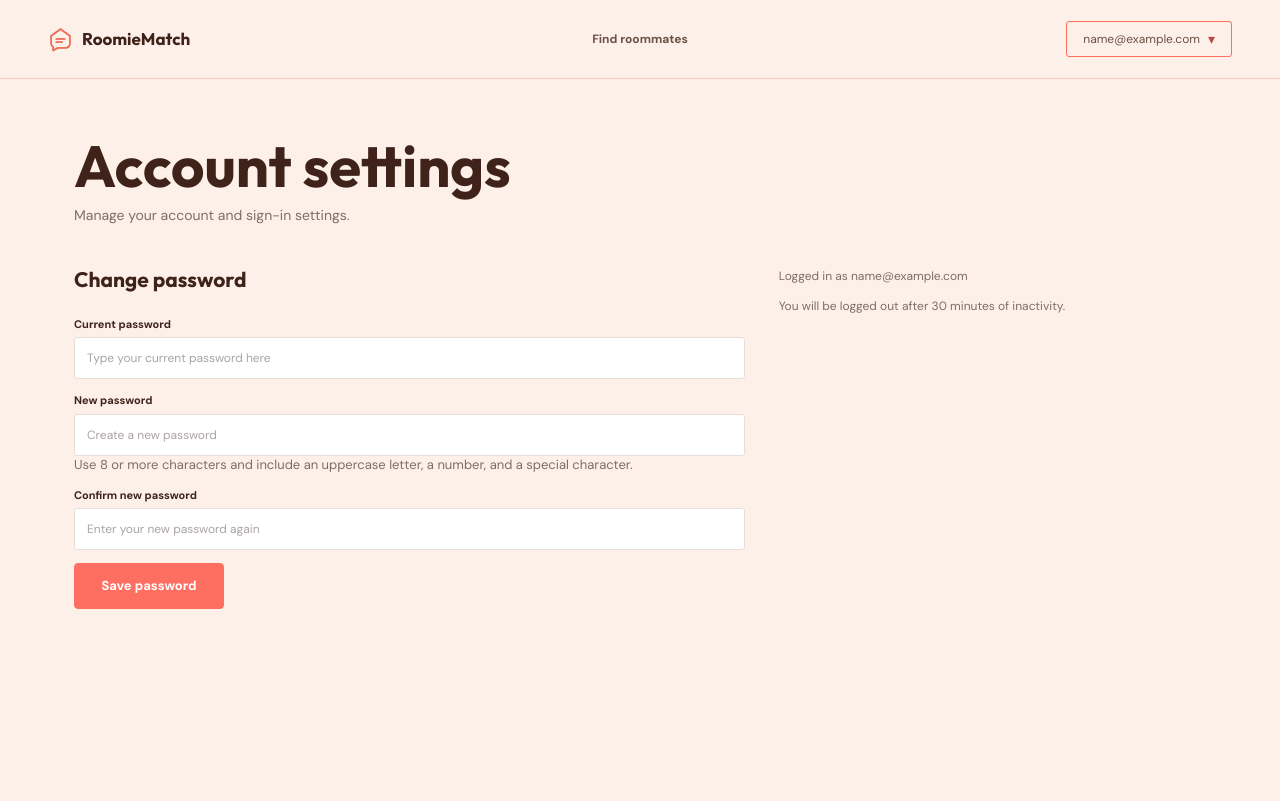
After one commit to kimberlytsang/RoomieMatch, a Django app: page /account/settings/ in a window 1280 px wide. The commit adds this page. Run offline with Django 5.2, Linux system fonts and the light colour scheme; the visitor is signed in with stand-in values (Sample User, id 1).

Commit message:
Added dropdown menu that includes account settings and log out. Password requirements adjusted to require at least one number. Account settings includes change password feature which follows the  same password requirements as when registering a new user.

```diff
--- a/accounts/page_urls.py
+++ b/accounts/page_urls.py
@@ -7,4 +7,5 @@ urlpatterns = [
     path("", page_views.home, name="home"),
     path("register/", page_views.register_page, name="register-page"),
     path("login/", page_views.login_page, name="login-page"),
+    path("account/settings/", page_views.account_settings, name="account-settings"),
 ]
--- a/accounts/page_views.py
+++ b/accounts/page_views.py
@@ -1,4 +1,5 @@
 """Page views: render HTML templates. All data changes go through the JSON API."""
+from django.contrib.auth.decorators import login_required
 from django.shortcuts import redirect, render
 
 
@@ -16,3 +17,8 @@ def login_page(request):
     if request.user.is_authenticated:
         return redirect("home")
     return render(request, "login.html")
+
+
+@login_required(login_url="login-page")
+def account_settings(request):
+    return render(request, "account_settings.html")
--- a/accounts/urls.py
+++ b/accounts/urls.py
@@ -8,4 +8,5 @@ urlpatterns = [
     path("auth/register", views.register, name="auth-register"),  # US-01
     path("auth/login", views.login_view, name="auth-login"),  # US-02
     path("auth/logout", views.logout_view, name="auth-logout"),  # US-03
+    path("auth/password/change", views.change_password, name="auth-password-change"),
 ]
--- a/static/css/site.css
+++ b/static/css/site.css
@@ -33,7 +33,7 @@ h1, h2, h3 { font-family: "Outfit", "DM Sans", sans-serif; letter-spacing: 0; }
 
 .site-header {
   position: relative;
-  z-index: 2;
+  z-index: 10;
   border-bottom: 1px solid var(--line);
   background: rgba(37, 38, 61, .96);
 }
@@ -73,6 +73,43 @@ h1, h2, h3 { font-family: "Outfit", "DM Sans", sans-serif; letter-spacing: 0; }
 .site-nav a { color: #d4d3dc; font-size: 12px; font-weight: 700; text-decoration: none; }
 .site-nav a:hover, .site-nav a:focus-visible { color: var(--coral); }
 .header-email { overflow: hidden; max-width: 190px; color: #d4d3dc; font-size: 12px; text-overflow: ellipsis; white-space: nowrap; }
+.account-menu { position: relative; }
+.account-menu-toggle { gap: 8px; padding: 5px 8px; border-color: var(--coral); }
+.account-menu-caret { font-size: 14px; line-height: 1; }
+.account-menu-panel {
+  position: absolute;
+  top: calc(100% + 8px);
+  right: 0;
+  z-index: 5;
+  width: max-content;
+  min-width: 176px;
+  padding: 0;
+  border: 1px solid rgba(255, 255, 255, .8);
+  border-radius: 3px;
+  color: #fff;
+  background: var(--ink-deep);
+  box-shadow: 0 8px 18px rgba(9, 10, 20, .16);
+}
+.account-menu-panel[hidden] { display: none; }
+.account-menu-panel a, .account-menu-panel button {
+  display: block;
+  width: 100%;
+  padding: 8px 10px;
+  border: 0;
+  color: inherit;
+  background: transparent;
+  font-size: 12px;
+  text-align: left;
+  text-decoration: none;
+  cursor: pointer;
+}
+.account-menu-panel a + button { border-top: 1px solid rgba(255, 255, 255, .2); }
+.account-menu-panel a:hover, .account-menu-panel a:focus-visible,
+.account-menu-panel button:hover, .account-menu-panel button:focus-visible {
+  color: var(--ink-deep);
+  background: var(--coral);
+}
+.account-menu-panel button:disabled { cursor: wait; opacity: .68; }
 
 .header-button {
   display: inline-flex;
@@ -244,6 +281,32 @@ body:has(.roommate-page) .site-nav a, body:has(.roommate-page) .header-email { c
 body:has(.roommate-page) .site-nav a:hover, body:has(.roommate-page) .site-nav a:focus-visible { color: var(--coral); }
 body:has(.roommate-page) .header-button { border-color: var(--coral); color: #b84a3f; }
 body:has(.roommate-page) .header-button:hover, body:has(.roommate-page) .header-button:focus-visible { color: #fff; background: var(--coral); }
+body:has(.roommate-page) .account-menu-panel { color: #3f231a; background: #FDF0E9; }
+body:has(.roommate-page) .account-menu-panel { border-color: #ffcabb; }
+body:has(.roommate-page) .account-menu-panel a + button { border-top-color: #ffcabb; }
+body:has(.roommate-page) .account-menu-panel a:hover, body:has(.roommate-page) .account-menu-panel a:focus-visible,
+body:has(.roommate-page) .account-menu-panel button:hover, body:has(.roommate-page) .account-menu-panel button:focus-visible {
+  color: #b84a3f;
+  background: #fff1ec;
+}
+.account-settings-page { min-height: calc(100vh - 78px); padding: 58px 26px 72px; }
+.account-settings-page .roommate-heading > p:last-child { color: #806d66; }
+.account-settings-layout { display: grid; max-width: 1040px; grid-template-columns: minmax(0, 1.5fr) minmax(245px, .75fr); align-items: start; gap: 34px; }
+.account-settings-card { padding: 24px; border: 1px solid var(--line); border-radius: 7px; color: #fff; background: var(--ink-deep); box-shadow: 0 12px 28px rgba(9, 10, 20, .2); }
+.account-settings-page .account-settings-card { padding: 0; border: 0; border-radius: 0; color: #3f231a; background: transparent; box-shadow: none; }
+.password-settings-card { padding: 0; border: 0; border-radius: 0; background: transparent; box-shadow: none; }
+.account-settings-card h2 { margin-bottom: 5px; font-size: 21px; }
+.account-settings-card p { margin: 0; color: #d1d0da; font-size: 13px; overflow-wrap: anywhere; }
+.account-settings-card .button-primary { flex: 0 0 auto; color: #fff; }
+.password-settings-form { margin-top: 20px; }
+.password-settings-form .field-group label { color: #3f231a; }
+.password-settings-form .field-group input { height: 42px; }
+.password-settings-form .field-hint { color: #806d66; }
+.password-settings-form .button-primary { min-width: 150px; }
+.password-form-message { min-height: 0; margin: 12px 0 0; color: #287044; font-size: 12px; }
+.password-form-message.is-error { color: #a3332d; }
+.account-settings-side { grid-column: 2; grid-row: 1; padding-top: 3px; }
+.account-settings-email, .account-settings-inactivity { margin: 0 0 12px; color: #806d66; font-size: 12px; overflow-wrap: anywhere; }
 .roommate-heading { max-width: 610px; margin-bottom: 38px; }
 .roommate-heading h1, .roommate-detail-card h1 { margin-bottom: 10px; font-size: clamp(38px, 5vw, 58px); font-weight: 700; line-height: 1; }
 .roommate-heading > p:last-child { margin-bottom: 0; color: #806d66; font-size: 14px; }
@@ -317,11 +380,11 @@ body:has(.roommate-page) .header-button:hover, body:has(.roommate-page) .header-
 
 @media (max-width: 640px) {
   .header-inner, .page-wrap { width: min(100% - 36px, 480px); }
-  .header-inner { height: 66px; }
+  .header-inner { height: 66px; grid-template-columns: 1fr auto; gap: 8px; }
   .brand { font-size: 15px; }
   .header-action { gap: 8px; }
   .site-nav { display: none; }
-  .header-email { display: none; }
+  .header-email { max-width: 75px; }
   .header-button { min-width: 76px; min-height: 34px; }
   .home-hero { grid-template-columns: 1fr; gap: 22px; padding: 45px 0 42px; }
   .hero-copy { padding-bottom: 0; }
@@ -347,6 +410,7 @@ body:has(.roommate-page) .header-button:hover, body:has(.roommate-page) .header-
   .register-page .auth-portrait { width: 104px; height: 124px; }
   .register-page .auth-portrait-female { height: 134px; }
   .roommate-page { min-height: calc(100vh - 66px); padding: 38px 0 45px; }
+  .account-settings-page { min-height: calc(100vh - 66px); padding: 38px 0 45px; }
   .roommate-heading { margin-bottom: 30px; }
   .roommate-grid { grid-template-columns: 1fr; }
   .roommate-filters { grid-template-columns: 1fr; gap: 12px; padding: 16px; }
@@ -354,6 +418,8 @@ body:has(.roommate-page) .header-button:hover, body:has(.roommate-page) .header-
   .roommate-detail-card { grid-template-columns: 1fr; gap: 22px; padding: 23px; }
   .roommate-avatar-large { height: 170px; }
   .roommate-facts { grid-template-columns: 1fr; }
+  .account-settings-layout { grid-template-columns: 1fr; }
+  .account-settings-card { padding: 20px; }
 }
 
 @media (max-height: 640px) and (min-width: 901px) {
--- /dev/null
+++ b/templates/account_settings.html
@@ -0,0 +1,70 @@
+{% extends "base.html" %}
+
+{% block title %}Account settings - RoomieMatch{% endblock %}
+
+{% block content %}
+<main class="page-wrap roommate-page account-settings-page">
+  <section class="roommate-heading">
+    <h1>Account settings</h1>
+    <p>Manage your account and sign-in settings.</p>
+  </section>
+
+  <div class="account-settings-layout">
+    <aside class="account-settings-side">
+      <p class="account-settings-email">Logged in as {{ user.email }}</p>
+      <p class="account-settings-inactivity">You will be logged out after 30 minutes of inactivity.</p>
+    </aside>
+    <section class="account-settings-card password-settings-card" aria-labelledby="password-heading">
+      <h2 id="password-heading">Change password</h2>
+      <form id="change-password-form" class="password-settings-form">
+        <div class="field-group">
+          <label for="current-password">Current password</label>
+          <input id="current-password" name="current_password" type="password" autocomplete="current-password" placeholder="Type your current password here" required>
+        </div>
+        <div class="field-group">
+          <label for="new-password">New password</label>
+          <input id="new-password" name="new_password" type="password" autocomplete="new-password" placeholder="Create a new password" required>
+          <p class="field-hint">Use 8 or more characters and include an uppercase letter, a number, and a special character.</p>
+        </div>
+        <div class="field-group">
+          <label for="confirm-password">Confirm new password</label>
+          <input id="confirm-password" name="confirm_password" type="password" autocomplete="new-password" placeholder="Enter your new password again" required>
+        </div>
+        <button class="button-primary" type="submit">Save password</button>
+        <p class="password-form-message" id="password-form-message" role="status" aria-live="polite"></p>
+      </form>
+    </section>
+
+  </div>
+</main>
+<script>
+  const changePasswordForm = document.getElementById("change-password-form");
+  const passwordFormMessage = document.getElementById("password-form-message");
+
+  changePasswordForm.addEventListener("submit", async (event) => {
+    event.preventDefault();
+    const submitButton = changePasswordForm.querySelector('button[type="submit"]');
+    const formData = new FormData(changePasswordForm);
+    const payload = Object.fromEntries(formData.entries());
+    passwordFormMessage.textContent = "";
+    passwordFormMessage.classList.remove("is-error");
+    submitButton.disabled = true;
+
+    try {
+      const response = await postJson("/api/auth/password/change", payload);
+      if (response.status === 200) {
+        changePasswordForm.reset();
+        passwordFormMessage.textContent = response.data.message;
+      } else {
+        passwordFormMessage.textContent = response.data?.error || "Could not change your password. Please try again.";
+        passwordFormMessage.classList.add("is-error");
+      }
+    } catch (error) {
+      passwordFormMessage.textContent = "Could not change your password. Please check your connection and try again.";
+      passwordFormMessage.classList.add("is-error");
+    } finally {
+      submitButton.disabled = false;
+    }
+  });
+</script>
+{% endblock %}
--- a/templates/base.html
+++ b/templates/base.html
@@ -10,7 +10,7 @@
   <link rel="preconnect" href="https://fonts.googleapis.com">
   <link rel="preconnect" href="https://fonts.gstatic.com" crossorigin>
   <link href="https://fonts.googleapis.com/css2?family=DM+Sans:wght@400;500;600;700&family=Outfit:wght@500;600;700&display=swap" rel="stylesheet">
-  <link rel="stylesheet" href="{% static 'css/site.css' %}">
+  <link rel="stylesheet" href="{% static 'css/site.css' %}?v=20261027-8">
   <script>
     // Shared helper: POST JSON to the API with the CSRF token. Returns {status, data}.
     // The CSRF token is read from the cookie at the moment of the request, not from the
@@ -47,8 +47,16 @@
       {% endif %}
       <div class="header-action">
         {% if user.is_authenticated %}
-          <span class="header-email">{{ user.email }}</span>
-          {% block header_action %}<a class="header-button" href="/">Account</a>{% endblock %}
+          <div class="account-menu">
+            <button class="header-button account-menu-toggle" id="account-menu-toggle" type="button" aria-haspopup="true" aria-expanded="false" aria-controls="account-menu">
+              <span class="header-email">{{ user.email }}</span>
+              <span class="account-menu-caret" aria-hidden="true">&#9662;</span>
+            </button>
+            <div class="account-menu-panel" id="account-menu" hidden>
+              <a href="{% url 'account-settings' %}">Account settings</a>
+              <button type="button" data-logout>Log out</button>
+            </div>
+          </div>
         {% else %}
           <a class="header-button" href="/login/">Log in</a>
         {% endif %}
@@ -57,8 +65,33 @@
   </header>
   {% block content %}{% endblock %}
   <script>
-    const logoutButton = document.getElementById("logout");
-    if (logoutButton) {
+    const accountMenuToggle = document.getElementById("account-menu-toggle");
+    const accountMenu = document.getElementById("account-menu");
+    if (accountMenuToggle && accountMenu) {
+      const closeAccountMenu = () => {
+        accountMenu.hidden = true;
+        accountMenuToggle.setAttribute("aria-expanded", "false");
+      };
+
+      accountMenuToggle.addEventListener("click", () => {
+        const isExpanded = accountMenuToggle.getAttribute("aria-expanded") === "true";
+        accountMenu.hidden = isExpanded;
+        accountMenuToggle.setAttribute("aria-expanded", String(!isExpanded));
+      });
+
+      document.addEventListener("click", (event) => {
+        if (!event.target.closest(".account-menu")) closeAccountMenu();
+      });
+
+      document.addEventListener("keydown", (event) => {
+        if (event.key === "Escape" && !accountMenu.hidden) {
+          closeAccountMenu();
+          accountMenuToggle.focus();
+        }
+      });
+    }
+
+    document.querySelectorAll("[data-logout]").forEach((logoutButton) => {
       logoutButton.addEventListener("click", async () => {
         logoutButton.disabled = true;
         try {
@@ -74,7 +107,7 @@
           logoutButton.disabled = false;
         }
       });
-    }
+    });
   </script>
 </body>
 </html>
--- a/templates/home.html
+++ b/templates/home.html
@@ -1,9 +1,6 @@
 {% extends "base.html" %}
 {% load static %}
 {% block title %}RoomieMatch - Find your next roommate{% endblock %}
-{% block header_action %}
-  <button class="header-button" id="logout" type="button">Log out</button>
-{% endblock %}
 {% block content %}
 <div class="page-wrap home-page">
   <section class="home-hero" id="find-roommates">
@@ -32,6 +29,5 @@
       </div>
     </div>
   </section>
-  <p class="logout-error" id="logout-error" role="alert" aria-live="polite"></p>
 </div>
 {% endblock %}
--- a/templates/profiles/roommate_detail.html
+++ b/templates/profiles/roommate_detail.html
@@ -1,10 +1,6 @@
 {% extends "base.html" %}
 
 {% block title %}{{ roommate.display_name }} - RoomieMatch{% endblock %}
-
-{% block header_action %}
-  <button class="header-button" id="logout" type="button">Log out</button>
-{% endblock %}
 
 {% block content %}
 <main class="page-wrap roommate-page roommate-detail-page">
--- a/templates/profiles/roommate_list.html
+++ b/templates/profiles/roommate_list.html
@@ -1,10 +1,6 @@
 {% extends "base.html" %}
 
 {% block title %}Find roommates - RoomieMatch{% endblock %}
-
-{% block header_action %}
-  <button class="header-button" id="logout" type="button">Log out</button>
-{% endblock %}
 
 {% block content %}
 <main class="page-wrap roommate-page">
--- a/templates/profiles/roommate_unavailable.html
+++ b/templates/profiles/roommate_unavailable.html
@@ -1,10 +1,6 @@
 {% extends "base.html" %}
 
 {% block title %}Profile unavailable - RoomieMatch{% endblock %}
-
-{% block header_action %}
-  <button class="header-button" id="logout" type="button">Log out</button>
-{% endblock %}
 
 {% block content %}
 <main class="page-wrap roommate-page">
--- a/templates/register.html
+++ b/templates/register.html
@@ -29,7 +29,7 @@
         <div class="field-group">
           <label for="password">Password</label>
           <input id="password" name="password" type="password" autocomplete="new-password" placeholder="Create a password" required>
-          <p class="field-hint">At least 8 characters, with a capital letter and a symbol.</p>
+          <p class="field-hint">At least 8 characters with a capital letter, a number, and a special character.</p>
         </div>
         <div class="field-group">
           <label for="confirmation">Confirm password</label>
```
Also changed, not shown: CONTRIBUTING.md (deleted, +0 -36 lines), accounts/services.py (+22 -1 lines), accounts/views.py (+33 -1 lines), docs/DESIGN_CHANGES.md (+1 -1 lines), docs/STORY_TRACKER.md (+7 -7 lines), tests/test_account_settings.py (added, +197 -0 lines), tests/test_auth.py (+2 -1 lines), README.md.
